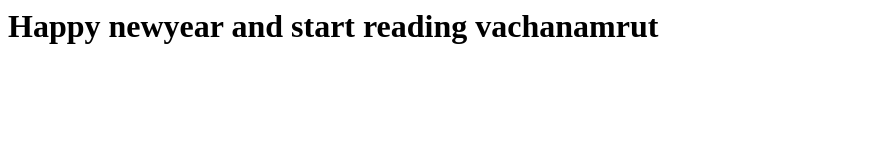
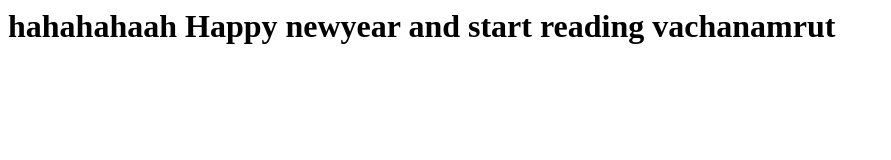
Before and after one commit to viralpatel5757/website, a plain HTML site: page index.html in a window 1280 px wide. Shown: the whole page, without its empty margins (0-891 px from the left). Drawn offline with Linux system fonts and the light colour scheme.

Commit message:
added hahaha

```diff
--- a/index.html
+++ b/index.html
@@ -1,6 +1,6 @@
 <html>
 <title>Jai swaminarayan swami na vahla Haribhakto....</title>
 <body>
-<h1> Happy newyear and start reading vachanamrut </h1>
+<h1>hahahahaah   Happy newyear and start reading vachanamrut </h1>
 </body>
 </html>
```
